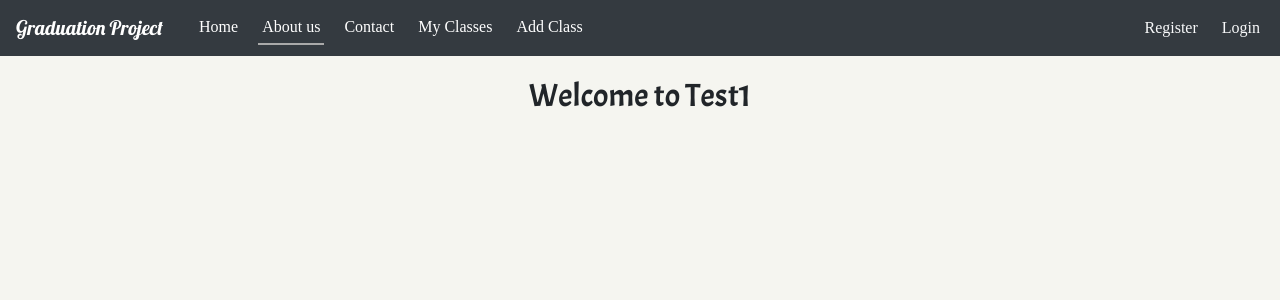
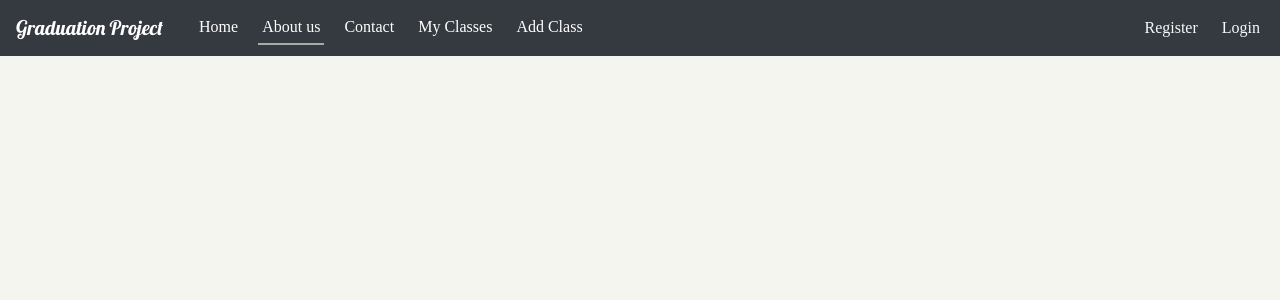
Before and after one commit to MHD22/graduation-project, a React (Create React App) app in the folder graduation-project/: page /about/test1 in a window 1280 px wide. Shown: the top 300 px of the page. Built offline with nearby package versions, Linux system fonts and the light colour scheme; a web font is replaced by a local one.

Commit message:
temp edit

```diff
--- a/graduation-project/src/components/T1.js
+++ b/graduation-project/src/components/T1.js
@@ -3,7 +3,7 @@ import React from 'react' ;
 function T1 (){
     return (
         <>
-        <h1 className="main-title">Welcome to Test1</h1>
+
 
         </>
     )
```
